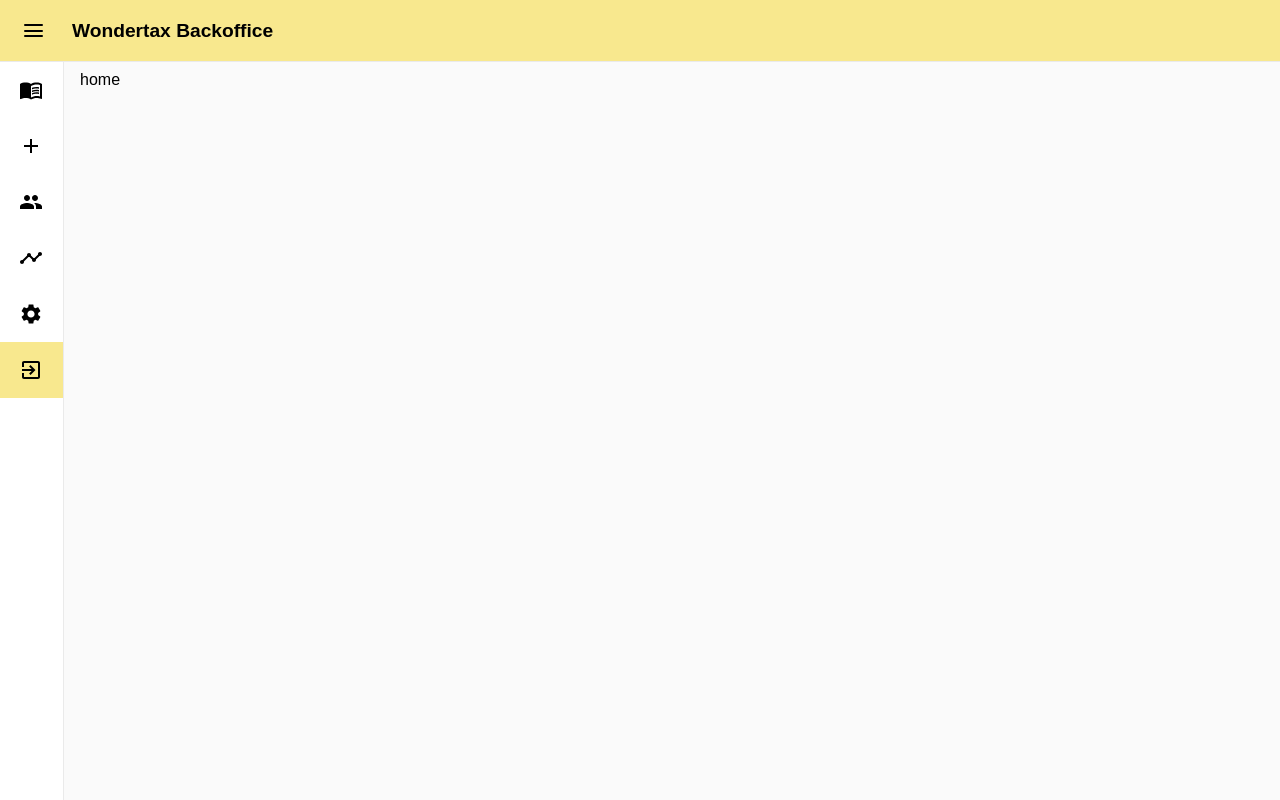
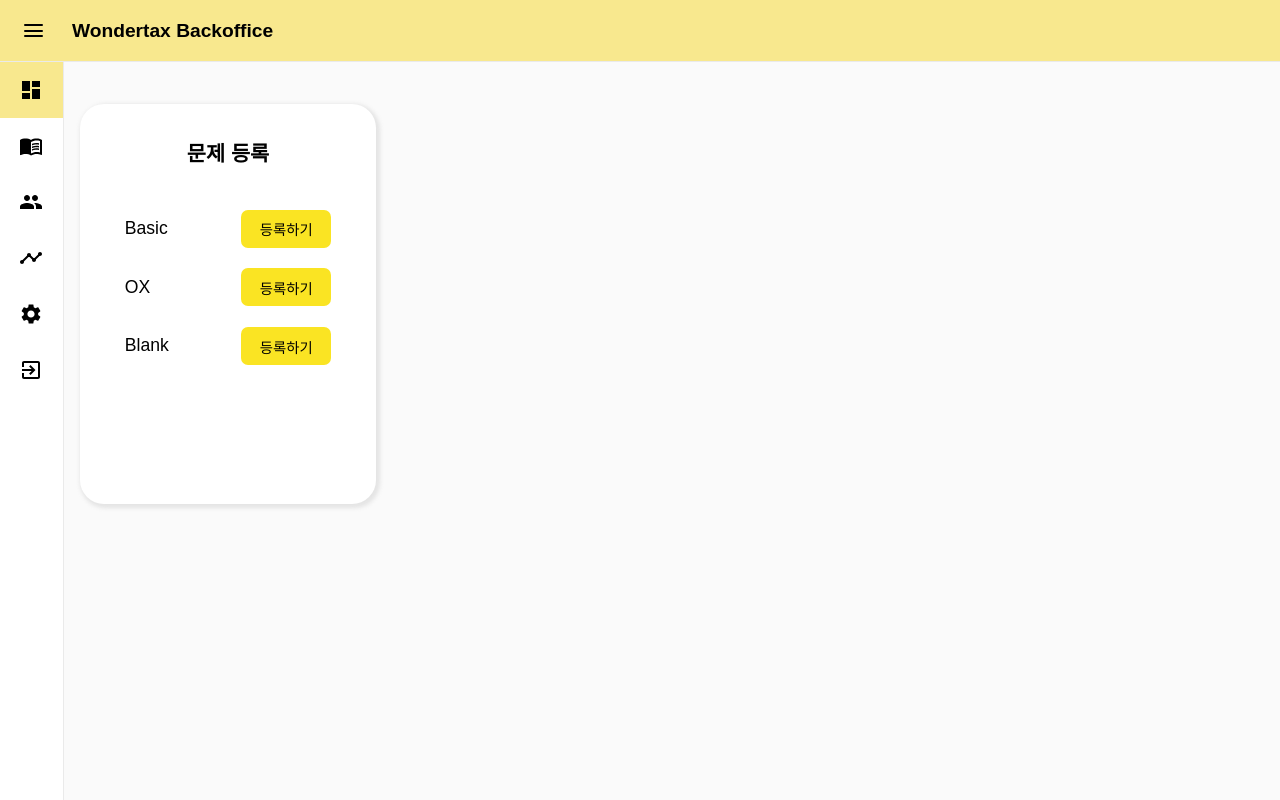
Before and after one commit to kkimsuhyeon/wondertax_backoffice, a React (Create React App) app: page / in a window 1280 px wide. Built offline with nearby package versions, Linux system fonts and the light colour scheme.

Commit message:
문제등록 버튼

```diff
--- a/src/components/Layout/SideNav.tsx
+++ b/src/components/Layout/SideNav.tsx
@@ -7,7 +7,7 @@ import PeopleIcon from '@material-ui/icons/People';
 import TimelineIcon from '@material-ui/icons/Timeline';
 import SettingsIcon from '@material-ui/icons/Settings';
 import ExitToAppIcon from '@material-ui/icons/ExitToApp';
-import AddProblemIcon from '@material-ui/icons/Add';
+import DashboardIcon from '@material-ui/icons/Dashboard';
 
 export interface PropTypes {
   isOpen: boolean;
@@ -16,13 +16,13 @@ export interface PropTypes {
 function SideNav({ isOpen }: PropTypes) {
   return (
     <Wrapper isOpen={isOpen}>
+      <Menu exact to='/'>
+        <DashboardIcon />
+        Dashboard
+      </Menu>
       <Menu to='/problems'>
         <MenuBookIcon />
         Problems
-      </Menu>
-      <Menu to='/registerpreview'>
-        <AddProblemIcon />
-        register
       </Menu>
       <Menu to='/user'>
         <PeopleIcon />
@@ -36,7 +36,7 @@ function SideNav({ isOpen }: PropTypes) {
         <SettingsIcon />
         Setting
       </Menu>
-      <Menu exact to='/'>
+      <Menu exact to='/logout'>
         <ExitToAppIcon />
         Logout
       </Menu>
--- a/src/pages/Home.tsx
+++ b/src/pages/Home.tsx
@@ -1,7 +1,107 @@
 import React from 'react';
+import styled from 'styled-components';
 
 function Home() {
-  return <div>home</div>;
+  const Register = [
+    {
+      type: 'Basic',
+      url: '/problems/basic/regist',
+    },
+    {
+      type: 'OX',
+      url: '/problems/ox/regist',
+    },
+    {
+      type: 'Blank',
+      url: '/problems/blank/regist',
+    },
+  ];
+
+  return (
+    <Wrapper>
+      <Card>
+        <BoxTitle>문제 등록</BoxTitle>
+        <BoxContent>
+          <List>
+            Basic
+            <a href='/problems/basic/regist'>
+              <RegisterButton>등록하기</RegisterButton>
+            </a>
+          </List>
+          <List>
+            OX
+            <a href='/problems/ox/regist'>
+              <RegisterButton>등록하기</RegisterButton>
+            </a>
+          </List>
+          <List>
+            Blank
+            <a href='/problems/blank/regist'>
+              <RegisterButton>등록하기</RegisterButton>
+            </a>
+          </List>
+        </BoxContent>
+      </Card>
+      {/* <PageTitle>문제 등록</PageTitle>
+      <ul>
+        <List>
+          <a href='/problems/basic/regist'>베이직 문제 등록</a>
+        </List>
+        <List>
+          <a href='/problems/ox/regist'>ox 문제 등록</a>
+        </List>
+      </ul> */}
+    </Wrapper>
+  );
 }
 
 export default Home;
+
+const Wrapper = styled.div`
+  max-width: 80rem;
+  margin: 0 auto;
+`;
+
+const Card = styled.div`
+  margin-top: 2rem;
+  width: 25%;
+  height: 400px;
+  border-radius: 1.5rem;
+  background-color: white;
+  box-shadow: 2px 2px 4px 2px rgba(139, 139, 139, 0.2);
+`;
+
+const BoxTitle = styled.p`
+  font-size: 1.3rem;
+  text-align: center;
+  font-weight: bold;
+  padding-top: 2.5rem;
+`;
+
+const BoxContent = styled.ul`
+  padding: 2.8rem;
+`;
+
+const List = styled.li`
+  font-size: 1.1rem;
+  display: flex;
+  align-items: center;
+  justify-content: space-between;
+  margin-bottom: 1.3rem;
+  & > a {
+    color: #333;
+    text-decoration: none;
+    line-height: 1;
+  }
+`;
+
+const RegisterButton = styled.button`
+  font-size: 0.9rem;
+  width: 90px;
+  height: 38px;
+  border-radius: 7px;
+  background-color: #fae423;
+  &:hover {
+    box-shadow: 2px 2px 4px 2px rgba(129, 129, 128, 0.2);
+  }
+`;
--- a/src/pages/Root.tsx
+++ b/src/pages/Root.tsx
@@ -5,7 +5,6 @@ import Layout from 'components/Layout';
 
 import Problems from 'pages/problems/ProblemsRoute';
 import Home from 'pages/Home';
-import RegisterPreview from 'pages/registerpreview/RegisterPreview';
 import LogIn from 'pages/login/Login';
 
 function Root() {
@@ -16,7 +15,6 @@ function Root() {
           <Route exact path='/' component={Home} />
           <Route path='/login' component={LogIn} />
           <Route path='/problems' component={Problems} />
-          <Route path='/registerpreview' component={RegisterPreview} />
           <Redirect path='*' to='/' />
         </Switch>
       </Layout>
--- a/src/pages/registerpreview/RegisterPreview.tsx
+++ /dev/null
@@ -1,38 +0,0 @@
-import React from 'react';
-import styled from 'styled-components';
-
-function RegisterePreview() {
-  return (
-    <Wrapper>
-      <PageTitle>문제 등록</PageTitle>
-      <ul>
-        <List>
-          <a href='/problems/basic/regist'>베이직 문제 등록</a>
-        </List>
-        <List>
-          <a href='/problems/ox/regist'>ox 문제 등록</a>
-        </List>
-      </ul>
-    </Wrapper>
-  );
-}
-
-export default RegisterePreview;
-
-const Wrapper = styled.div`
-  max-width: 80rem;
-  margin: 0 auto;
-`;
-
-const PageTitle = styled.p`
-  font-size: 1.8rem;
-  text-align: center;
-  font-weight: bold;
-  padding: 2rem;
-`;
-
-const List = styled.li`
-  font-size: 3rem;
-  text-align: center;
-  margin-top: 5rem;
-`;
```
